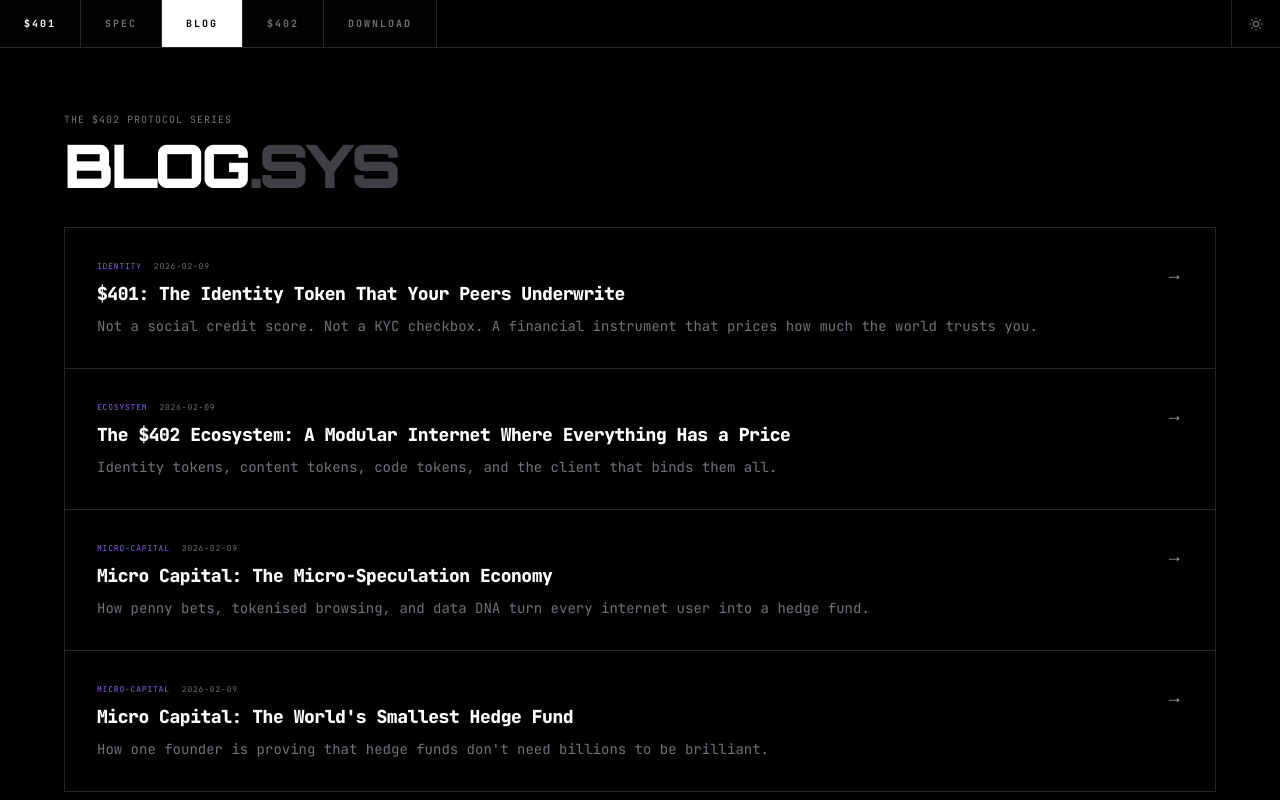
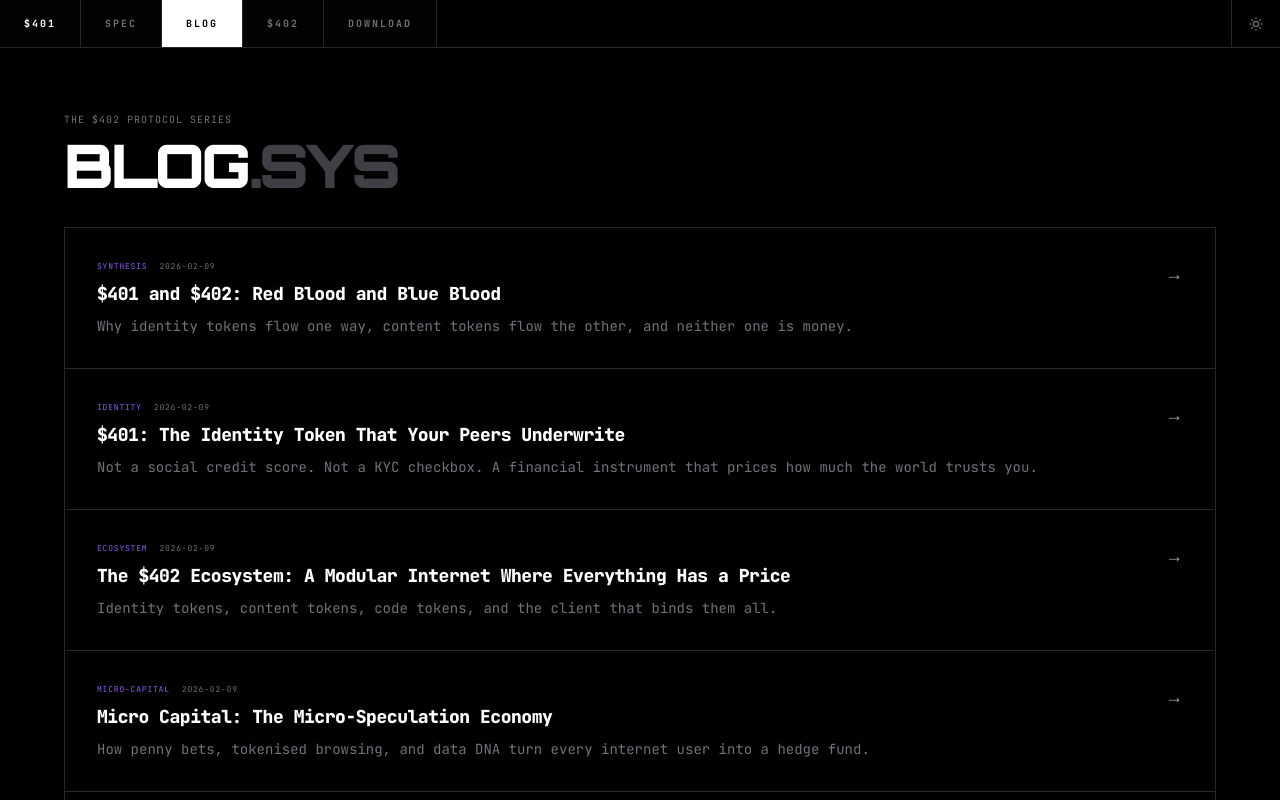
Before and after one commit to b0ase/path401-com, a Next.js app: page /blog in a window 1280 px wide. Shown: the top 800 px of the page. Built offline with nearby package versions, Linux system fonts and the light colour scheme.

Commit message:
feat: add Part 5 (Red Blood and Blue Blood) to blog index
Co-Authored-By: Claude Opus 4.6 <noreply@anthropic.com>

```diff
--- a/app/blog/page.tsx
+++ b/app/blog/page.tsx
@@ -21,6 +21,13 @@ const fadeIn = {
 };
 
 const posts = [
+  {
+    title: '$401 and $402: Red Blood and Blue Blood',
+    description: 'Why identity tokens flow one way, content tokens flow the other, and neither one is money.',
+    href: 'https://b0ase.com/blog/401-402-red-blue-blood',
+    date: '2026-02-09',
+    tag: 'synthesis',
+  },
   {
     title: '$401: The Identity Token That Your Peers Underwrite',
     description: 'Not a social credit score. Not a KYC checkbox. A financial instrument that prices how much the world trusts you.',
```
